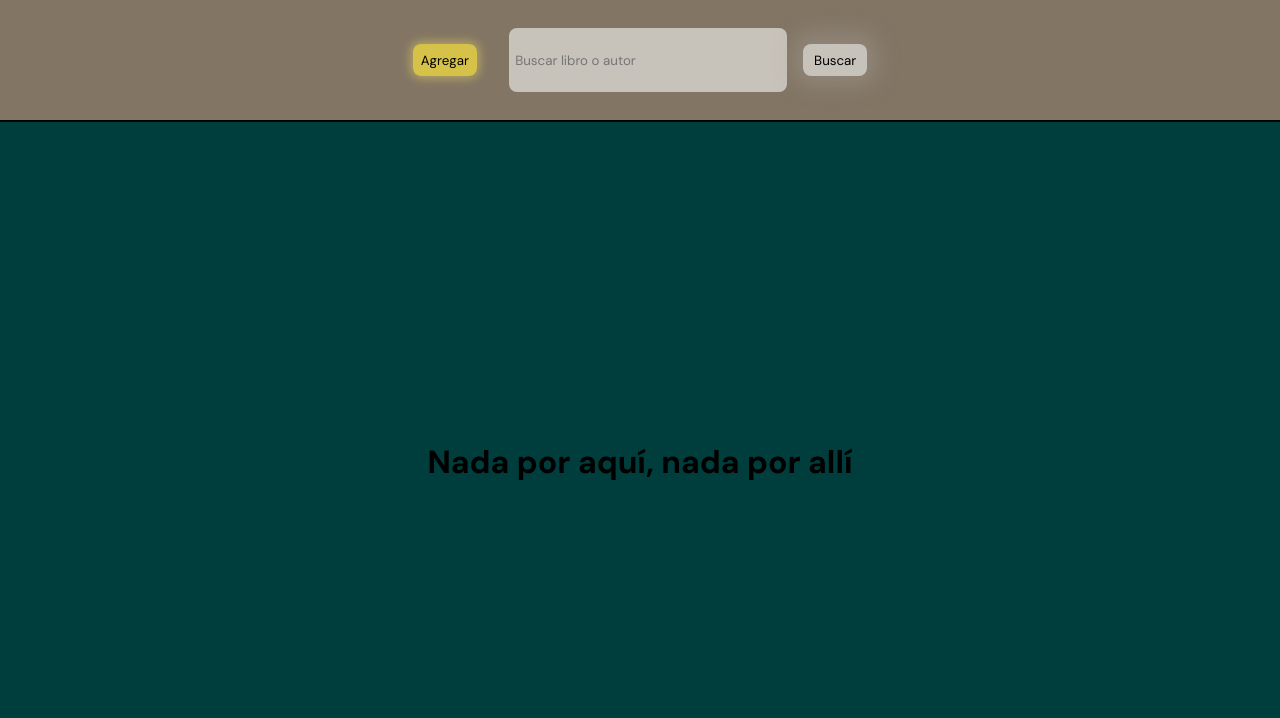
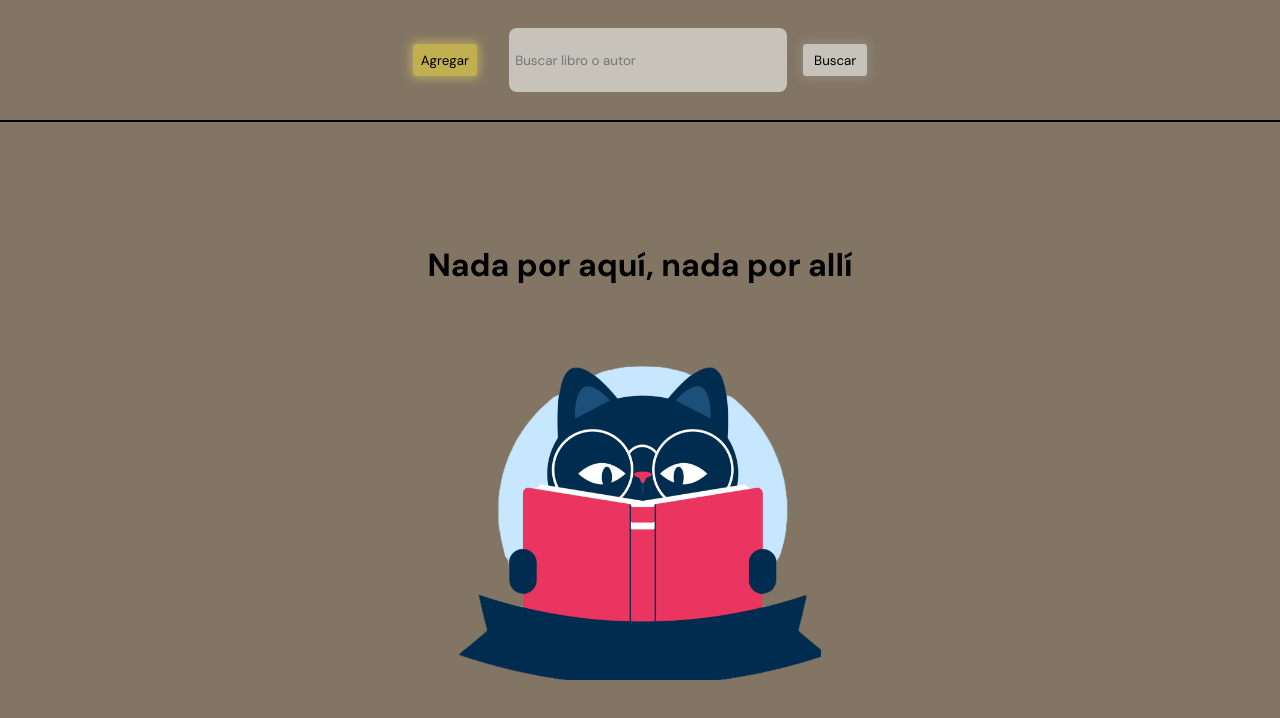
Before and after one commit to patoamaya/library, a React (Vite) app: page / in a window 1280 px wide. Shown: the top 718 px of the page. Built offline with nearby package versions, Linux system fonts and the light colour scheme.

Commit message:
empty view

```diff
--- a/src/components/Card/Card.css
+++ b/src/components/Card/Card.css
@@ -1,12 +1,12 @@
 .card-container-all{
-    width: 17rem;
+    width: 20rem;
     height: 25rem;
     margin: 1rem 2rem;
     /* border: 1px solid black; */
     border-radius: .5rem;
     display: flex;
     /* flex-direction: column; */
-    background-color: rgba(27, 119, 4, 0.568);
+    background-color: rgba(115, 81, 100, 0.677);
     /* background-color: rgb(55, 8, 8); */
     /* box-shadow:  0px -1px 21px 10px rgba(196, 118, 15, 0.434); */
     box-shadow:  0px -1px 5px 5px rgba(0, 0, 0, 0.434);
@@ -49,18 +49,18 @@
 }
 
 .seeMore{
-    width: 50%;
+    width: 95%;
     /* height: 1.5rem; */
     box-shadow: 0px 0px 10px 3px rgba(224, 209, 97, 0.496);
     padding: .5rem;
-    background-color:rgba(255, 232, 61, 0.678) ;
+    background-color:rgba(255, 232, 61, 0.499) ;
     border-radius: .2rem;
     border: none;
     cursor: pointer;
     transition: .3s;
     /* color: rgba(255, 248, 248, 0.848); */
 }
-.card-container-all button:hover{
+.seeMore:hover{
     box-shadow:0px 0px 10px 3px rgba(224, 209, 97, 0.732)
 }
 
@@ -74,19 +74,21 @@
 .ud-opts{
     display: flex;
     justify-content: center;
-    gap: 45%;
+    gap: 51%;
     margin-bottom: 1rem;
 }
 
 .ud-opts li button{
-        /* width: 50%; */
-    /* height: 1.5rem; */
-    box-shadow: 0px 0px 10px 3px rgba(224, 209, 97, 0.496);
+    box-shadow: 0px 0px 10px 3px rgba(0, 0, 0, 0.496);
     padding: .5rem;
     border-radius: .2rem;
     border: none;
     cursor: pointer;
     transition: .3s;
+}
+.ud-opts li button:hover{
+    box-shadow: 0px 0px 9px 8px rgba(0, 0, 0, 0.496);
+
 }
 
 .edit-btn{
@@ -94,5 +96,5 @@
 }
 
 .delete-btn{
-    background-color: red;
+    background-color: rgba(255, 0, 0, 0.64);
 }
--- a/src/components/Card/Card.jsx
+++ b/src/components/Card/Card.jsx
@@ -19,6 +19,10 @@ const card = ({data}) => {
             <li><p>{sinopsis}</p></li>
             <button onClick={()=> setSeeMore(!seeMore)} className='seeMore'>Volver</button>
           </ul>
+          <ul className='ud-opts'>
+            <li><button className='edit-btn'>Editar</button></li>
+            <li><button className='delete-btn'>Eliminar</button></li>
+          </ul>
           </div>
           :
           < div className="card-container">
--- a/src/components/Header/Header.css
+++ b/src/components/Header/Header.css
@@ -38,28 +38,26 @@
     width: 4rem;
     height: 2rem;
     border: none;
-    border-radius: .5rem;
+    border-radius: .2rem;
     background-color: rgba(255, 255, 255, 0.555);
     cursor: pointer;
-    box-shadow: 0px -1px 21px 10px rgba(24, 19, 1, 0.67);
-    -webkit-box-shadow: 0px -1px 21px 10px rgba(169, 165, 160, 0.378);
-    -moz-box-shadow: 0px -1px 21px 10px rgba(148, 139, 113, 0.67);
-    transition: .3s;
+    box-shadow: 0px 0px 10px 3px rgba(169, 165, 160, 0.378);
+
+    transition: .5s;
 }
 .add-btn{
     margin: 1rem;
     width: 4rem;
     height: 2rem;
     border: none;
-    border-radius: .5rem;
+    border-radius: .2rem;
     cursor: pointer;
-    background-color:rgba(255, 232, 61, 0.678) ;
+    background-color:rgba(255, 232, 61, 0.499) ;
     box-shadow: 0px 0px 10px 3px rgba(224, 209, 97, 0.496);
-    transition: .3s;
+    transition: .5s;
 }
 
-.search-btn:hover, add-btn:hover{
-    box-shadow: 0px -1px 21px 10px rgba(24, 19, 1, 0.67);
-    -webkit-box-shadow: 0px -1px 21px 10px rgba(169, 165, 160, 0.614);
-    -moz-box-shadow: 0px -1px 21px 10px rgba(148, 139, 113, 0.67);
+.search-btn:hover, .add-btn:hover{
+    box-shadow: 0px -1px 10px 3px rgba(24, 19, 1, 0.67);
+
 }
--- a/src/components/Home/Home.css
+++ b/src/components/Home/Home.css
@@ -35,12 +35,19 @@
     display: flex;
     justify-content: center;
     align-items: center;
-    background-color: rgb(0, 61, 61);
+    background-color: rgba(88, 70, 47, 0.747);
     min-height: 85vh;
-    /* background-image: url(../../assets/back1.jpg);
-    background-size: cover;
-    background-position: bottom;
-    background-repeat: no-repeat; */
+}
+
+.emptyContainer{
+    display: flex;
+    flex-direction: column;
+    align-items:  center;
+    gap: 5rem;
+}
+
+.emptyContainer img{
+    width: 30%;
 }
 
 .list{
--- a/src/components/Home/Home.jsx
+++ b/src/components/Home/Home.jsx
@@ -1,6 +1,6 @@
 import './Home.css'
 import Card from '../Card/Card'
-
+import cat from '../../assets/cat.png'
 const Home = ({filteredData}) => {
 return(
   filteredData.length != 0 ?
@@ -22,7 +22,8 @@ return(
   :
   <div className="homeContainerEmpty">
     <div className="emptyContainer">
-    <h1> Nada por aquí, nada por allí </h1>
+      <h1> Nada por aquí, nada por allí </h1>
+      <img src={cat} alt="" />
     </div>
   </div>
 
--- a/src/db.json
+++ b/src/db.json
@@ -15,7 +15,7 @@
     },
     {
         "titulo": "las venas abiertas de america latina",
-        "autor": "EDUDARDO GALEANO",
+        "autor": "EDUARDO GALEANO",
         "leido": true,
         "sinopsis": "Lorem ipsum dolor sit amet consectetur adipisicing elit. Commodi mollitia deleniti qui quidem iure porro nulla ipsa molestias sint. Iure vero illo officia sit tempore eos consectetur. Temporibus, quae rerum!",
         "id": 343
@@ -29,91 +29,91 @@
     },
     {
         "titulo": "las venas abiertas de america latina",
-        "autor": "EDUDARDO GALEANO",
+        "autor": "EDUARDO GALEANO",
         "leido": true,
         "sinopsis": "Lorem ipsum dolor sit amet consectetur adipisicing elit. Commodi mollitia deleniti qui quidem iure porro nulla ipsa molestias sint. Iure vero illo officia sit tempore eos consectetur. Temporibus, quae rerum!",
         "id": 345
     },
     {
         "titulo": "las venas abiertas de america latina",
-        "autor": "EDUDARDO GALEANO",
+        "autor": "EDUARDO GALEANO",
         "leido": true,
         "sinopsis": "Lorem ipsum dolor sit amet consectetur adipisicing elit. Commodi mollitia deleniti qui quidem iure porro nulla ipsa molestias sint. Iure vero illo officia sit tempore eos consectetur. Temporibus, quae rerum!",
         "id": 347
     },
     {
         "titulo": "las venas abiertas de america latina",
-        "autor": "EDUDARDO GALEANO",
+        "autor": "EDUARDO GALEANO",
         "leido": true,
         "sinopsis": "Lorem ipsum dolor sit amet consectetur adipisicing elit. Commodi mollitia deleniti qui quidem iure porro nulla ipsa molestias sint. Iure vero illo officia sit tempore eos consectetur. Temporibus, quae rerum!",
         "id": 344
     },
     {
         "titulo": "las venas abiertas de america latina",
-        "autor": "EDUDARDO GALEANO",
+        "autor": "EDUARDO GALEANO",
         "leido": true,
         "sinopsis": "Lorem ipsum dolor sit amet consectetur adipisicing elit. Commodi mollitia deleniti qui quidem iure porro nulla ipsa molestias sint. Iure vero illo officia sit tempore eos consectetur. Temporibus, quae rerum!",
         "id": 323
     },
     {
         "titulo": "las venas abiertas de america latina",
-        "autor": "EDUDARDO GALEANO",
+        "autor": "EDUARDO GALEANO",
         "leido": true,
         "sinopsis": "Lorem ipsum dolor sit amet consectetur adipisicing elit. Commodi mollitia deleniti qui quidem iure porro nulla ipsa molestias sint. Iure vero illo officia sit tempore eos consectetur. Temporibus, quae rerum!",
         "id": 313
     },
     {
         "titulo": "las venas abiertas de america latina",
-        "autor": "EDUDARDO GALEANO",
+        "autor": "EDUARDO GALEANO",
         "leido": true,
         "sinopsis": "Lorem ipsum dolor sit amet consectetur adipisicing elit. Commodi mollitia deleniti qui quidem iure porro nulla ipsa molestias sint. Iure vero illo officia sit tempore eos consectetur. Temporibus, quae rerum!",
         "id": 3113
     },
     {
         "titulo": "las venas abiertas de america latina",
-        "autor": "EDUDARDO GALEANO",
+        "autor": "EDUARDO GALEANO",
         "leido": true,
         "sinopsis": "Lorem ipsum dolor sit amet consectetur adipisicing elit. Commodi mollitia deleniti qui quidem iure porro nulla ipsa molestias sint. Iure vero illo officia sit tempore eos consectetur. Temporibus, quae rerum!",
         "id": 34354
     },
     {
         "titulo": "las venas abiertas de america latina",
-        "autor": "EDUDARDO GALEANO",
+        "autor": "EDUARDO GALEANO",
         "leido": true,
         "sinopsis": "Lorem ipsum dolor sit amet consectetur adipisicing elit. Commodi mollitia deleniti qui quidem iure porro nulla ipsa molestias sint. Iure vero illo officia sit tempore eos consectetur. Temporibus, quae rerum!",
         "id": 34322
     },
     {
         "titulo": "las venas abiertas de america latina",
-        "autor": "EDUDARDO GALEANO",
+        "autor": "EDUARDO GALEANO",
         "leido": true,
         "sinopsis": "Lorem ipsum dolor sit amet consectetur adipisicing elit. Commodi mollitia deleniti qui quidem iure porro nulla ipsa molestias sint. Iure vero illo officia sit tempore eos consectetur. Temporibus, quae rerum!",
         "id": 343233
     },
     {
         "titulo": "las venas abiertas de america latina",
-        "autor": "EDUDARDO GALEANO",
+        "autor": "EDUARDO GALEANO",
         "leido": true,
         "sinopsis": "Lorem ipsum dolor sit amet consectetur adipisicing elit. Commodi mollitia deleniti qui quidem iure porro nulla ipsa molestias sint. Iure vero illo officia sit tempore eos consectetur. Temporibus, quae rerum!",
         "id": 34377
     },
     {
         "titulo": "las venas abiertas de america latina",
-        "autor": "EDUDARDO GALEANO",
+        "autor": "EDUARDO GALEANO",
         "leido": true,
         "sinopsis": "Lorem ipsum dolor sit amet consectetur adipisicing elit. Commodi mollitia deleniti qui quidem iure porro nulla ipsa molestias sint. Iure vero illo officia sit tempore eos consectetur. Temporibus, quae rerum!",
         "id": 3435643
     },
     {
         "titulo": "las venas abiertas de america latina",
-        "autor": "EDUDARDO GALEANO",
+        "autor": "EDUARDO GALEANO",
         "leido": true,
         "sinopsis": "Lorem ipsum dolor sit amet consectetur adipisicing elit. Commodi mollitia deleniti qui quidem iure porro nulla ipsa molestias sint. Iure vero illo officia sit tempore eos consectetur. Temporibus, quae rerum!",
         "id": 3436663
     },
     {
         "titulo": "las venas abiertas de america latina",
-        "autor": "EDUDARDO GALEANO",
+        "autor": "EDUARDO GALEANO",
         "leido": true,
         "sinopsis": "Lorem ipsum dolor sit amet consectetur adipisicing elit. Commodi mollitia deleniti qui quidem iure porro nulla ipsa molestias sint. Iure vero illo officia sit tempore eos consectetur. Temporibus, quae rerum!",
         "id": 387643
```
Also changed, not shown: src/assets/cat.png (added).
